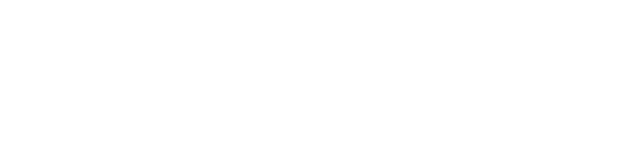
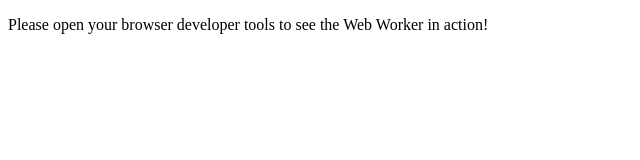
Before and after one commit to gibbok/typescript-web-workers, a website with bundled scripts: page index.html in a window 1280 px wide. Shown: the whole page, without its empty margins (0-640 px from the left). Built offline with nearby package versions, Linux system fonts and the light colour scheme; files whose address does not match are found by name.

Commit message:
Add note in index.html

```diff
--- a/index.html
+++ b/index.html
@@ -8,5 +8,6 @@
 </head>
 <body>
     <script type="module" src="./dist/index.js"></script>
+    <p>Please open your browser developer tools to see the Web Worker in action!</p>
 </body>
 </html>
```
